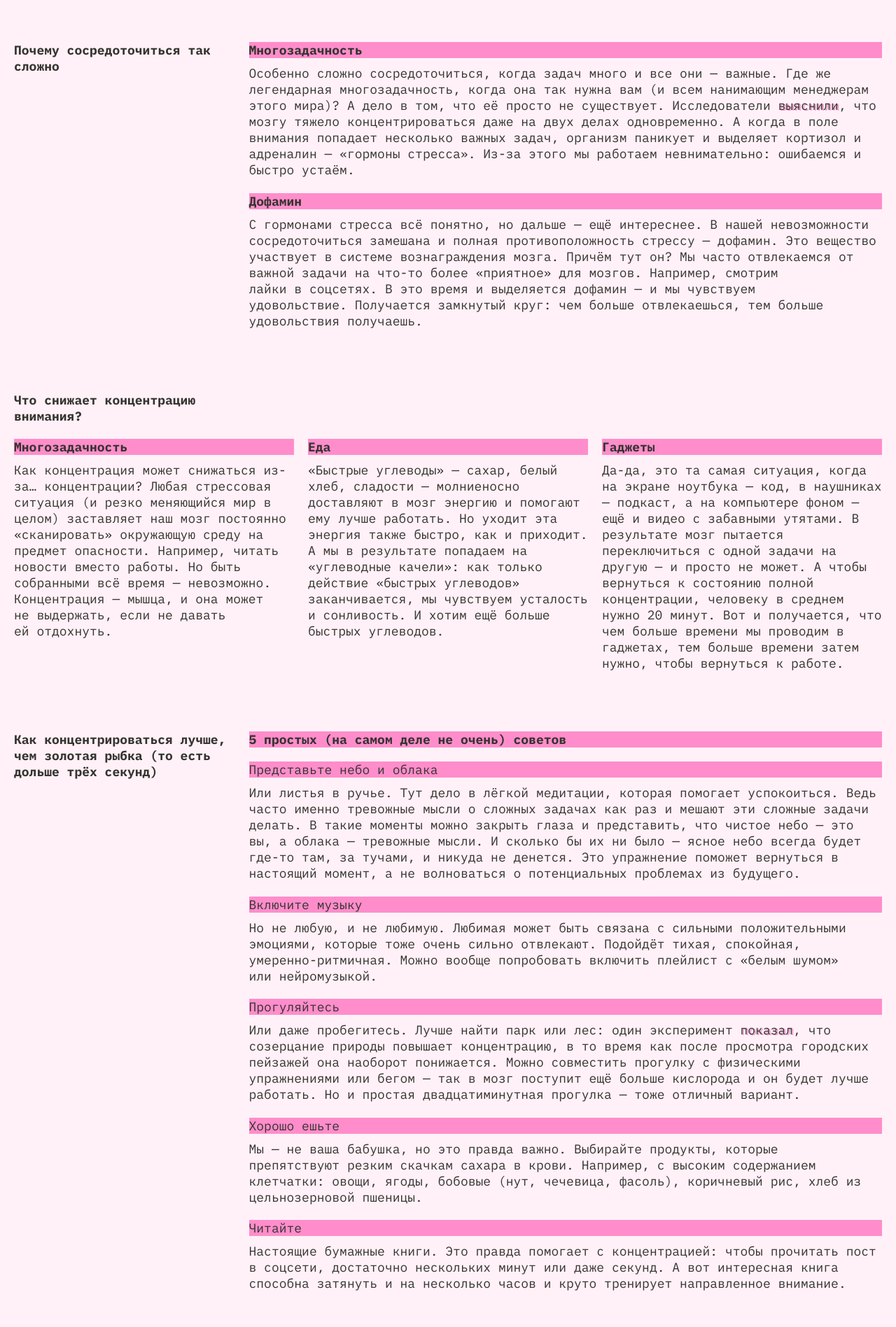
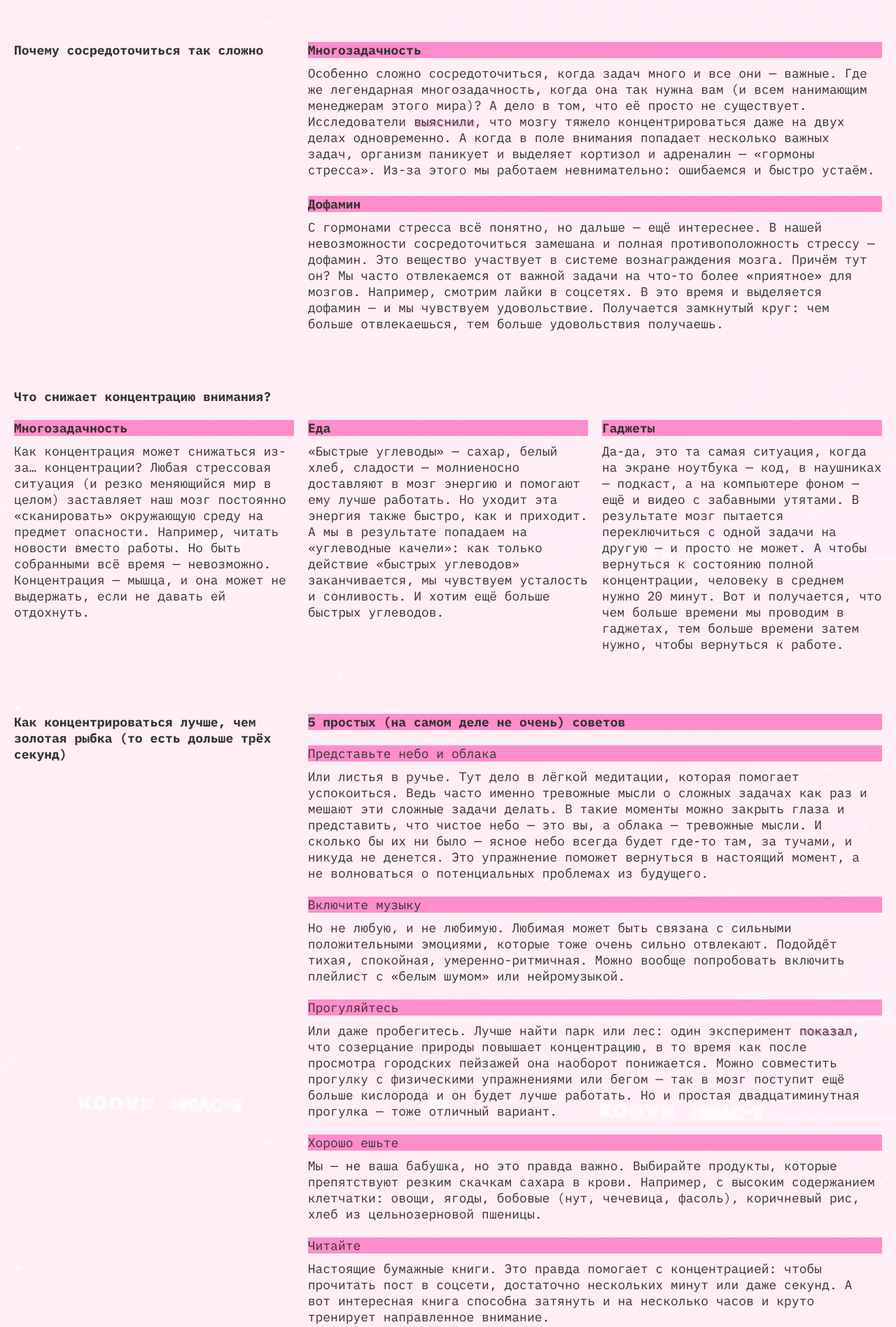
Before and after one commit to teshonok/slozhno-sosredotochitsya-fd, a plain HTML site: page index.html in a window 1280 px wide. Shown: the part 800-2696 px from the top of the page at 70% size. Drawn offline with Linux system fonts and the light colour scheme.

Commit message:
нафиг всё переписала на списки ура и подкорректировала под макет верстку qwq

```diff
--- a/index.html
+++ b/index.html
@@ -57,45 +57,52 @@
       </p>
     </header>
     <main class="main">
-      <section class="concentration-difficulty container">
-        <h2 class="section__title">
-          Почему сосредоточиться так <br />
-          сложно
-        </h2>
+      <section class="section-why container">
+        <h2 class="section__title">Почему сосредоточиться&nbsp;так сложно</h2>
+        <ul class="list">
+          <li class="list-item">
             <article class="card">
               <h3 class="content__title title-decor">Многозадачность</h3>
               <p class="content__text">
                 Особенно сложно сосредоточиться, когда задач много и все они —
-            важные. Где же легендарная многозадачность, когда она так нужна вам
-            (и всем нанимающим менеджерам этого мира)? А дело в том, что её
-            просто не существует. Исследователи
-            <a href="#" class="link">выяснили</a>, что мозгу тяжело
-            концентрироваться даже на двух делах одновременно. А когда в поле
-            внимания попадает несколько важных задач, организм паникует и
-            выделяет кортизол и адреналин — «гормоны стресса». Из-за этого мы
-            работаем невнимательно: ошибаемся и быстро устаём.
+                важные. Где же легендарная многозадачность, когда она так нужна
+                вам (и всем нанимающим менеджерам этого мира)? А дело в том, что
+                её просто не существует. Исследователи
+                <a href="https://dana.org/news-and-insights/" class="link"
+                  >выяснили</a
+                >, что мозгу тяжело концентрироваться даже на двух делах
+                одновременно. А когда в поле внимания попадает несколько важных
+                задач, организм паникует и выделяет кортизол и адреналин —
+                «гормоны стресса». Из-за этого мы работаем невнимательно:
+                ошибаемся и быстро устаём.
               </p>
             </article>
+          </li>
+          <li class="list-item">
             <article class="card">
               <h3 class="content__title title-decor">Дофамин</h3>
               <p class="content__text">
-            С гормонами стресса всё понятно, но дальше — ещё интереснее. В нашей
-            невозможности сосредоточиться замешана и полная противоположность
-            стрессу — дофамин. Это вещество участвует в системе вознаграждения
-            мозга. Причём тут он? Мы часто отвлекаемся от важной задачи на
-            что-то более «приятное» для мозгов. Например, смотрим лайки в
-            соцсетях. В это время и выделяется дофамин — и мы чувствуем
-            удовольствие. Получается замкнутый круг: чем больше отвлекаешься,
-            тем больше удовольствия получаешь.
+                С гормонами стресса всё понятно, но дальше — ещё интереснее. В
+                нашей невозможности сосредоточиться замешана и полная
+                противоположность стрессу — дофамин. Это вещество участвует в
+                системе вознаграждения мозга. Причём тут он? Мы часто
+                отвлекаемся от важной задачи на что-то более «приятное» для
+                мозгов. Например, смотрим лайки в соцсетях. В это время и
+                выделяется дофамин — и мы чувствуем удовольствие. Получается
+                замкнутый круг: чем больше отвлекаешься, тем больше удовольствия
+                получаешь.
               </p>
             </article>
+          </li>
+        </ul>
       </section>
-      <section class="concentration-killers container">
-        <h2 class="section__title">
-          Что снижает концентрацию<br />
-          внимания?
-        </h2>
-        <div class="container__killers">
+
+      <!-- *********** CAUSES ******** -->
+
+      <section class="section-causes container">
+        <h2 class="section__title">Что снижает концентрацию внимания?</h2>
+        <ul class="list">
+          <li class="list-item">
             <article class="card">
               <h3 class="content__title title-decor">Многозадачность</h3>
               <p class="content__text">
@@ -107,17 +114,21 @@
                 может не выдержать, если не давать ей отдохнуть.
               </p>
             </article>
+          </li>
+          <li class="list-item">
             <article class="card">
               <h3 class="content__title title-decor">Еда</h3>
               <p class="content__text">
                 «Быстрые углеводы» — сахар, белый хлеб, сладости — молниеносно
-              доставляют в мозг энергию и помогают ему лучше работать. Но уходит
-              эта энергия также быстро, как и приходит. А мы в результате
-              попадаем на «углеводные качели»: как только действие «быстрых
-              углеводов» заканчивается, мы чувствуем усталость и сонливость. И
-              хотим ещё больше быстрых углеводов.
+                доставляют в мозг энергию и помогают ему лучше работать. Но
+                уходит эта энергия также быстро, как и приходит. А мы в
+                результате попадаем на «углеводные качели»: как только действие
+                «быстрых углеводов» заканчивается, мы чувствуем усталость и
+                сонливость. И хотим ещё больше быстрых углеводов.
               </p>
             </article>
+          </li>
+          <li class="list-item">
             <article class="card">
               <h3 class="content__title title-decor">Гаджеты</h3>
               <p class="content__text">
@@ -125,14 +136,19 @@
                 наушниках — подкаст, а на компьютере фоном — ещё и видео с
                 забавными утятами. В результате мозг пытается переключиться с
                 одной задачи на другую — и просто не может. А чтобы вернуться к
-              состоянию полной концентрации, человеку в среднем нужно 20 минут.
-              Вот и получается, что чем больше времени мы проводим в гаджетах,
-              тем больше времени затем нужно, чтобы вернуться к работе.
+                состоянию полной концентрации, человеку в среднем нужно 20
+                минут. Вот и получается, что чем больше времени мы проводим в
+                гаджетах, тем больше времени затем нужно, чтобы вернуться к
+                работе.
               </p>
             </article>
-        </div>
+          </li>
+        </ul>
       </section>
-      <section class="concentration-solutions container">
+
+      <!-- ****** ADVICES ******** -->
+
+      <section class="section-advices container">
         <h2 class="section__title">
           Как концентрироваться лучше, чем золотая рыбка (то есть дольше трёх
           секунд)
@@ -141,21 +157,23 @@
           <h3 class="content__title title-decor">
             5 простых (на самом деле не очень) советов
           </h3>
+          <ul class="list">
+            <li class="list-item">
               <h4 class="content__subtitle title-decor">
                 Представьте небо и облака
               </h4>
               <p class="content__text">
-            Или листья в ручье. Тут дело в лёгкой медитации, которая помогает
-            успокоиться. Ведь часто именно тревожные мысли о сложных задачах как
-            раз и мешают эти сложные задачи делать. В такие моменты можно
-            закрыть глаза и представить, что чистое небо — это вы, а облака —
-            тревожные мысли. И сколько бы их ни было — ясное небо всегда будет
-            где-то там, за тучами, и никуда не денется. Это упражнение поможет
-            вернуться в настоящий момент, а не волноваться о потенциальных
-            проблемах из будущего.
+                Или листья в ручье. Тут дело в лёгкой медитации, которая
+                помогает успокоиться. Ведь часто именно тревожные мысли о
+                сложных задачах как раз и мешают эти сложные задачи делать. В
+                такие моменты можно закрыть глаза и представить, что чистое небо
+                — это вы, а облака — тревожные мысли. И сколько бы их ни было —
+                ясное небо всегда будет где-то там, за тучами, и никуда не
+                денется. Это упражнение поможет вернуться в настоящий момент, а
+                не волноваться о потенциальных проблемах из будущего.
               </p>
-        </article>
-        <article class="card">
+            </li>
+            <li class="list-item">
               <h4 class="content__subtitle title-decor">Включите музыку</h4>
               <p class="content__text">
                 Но не любую, и не любимую. Любимая может быть связана с сильными
@@ -163,38 +181,48 @@
                 Подойдёт тихая, спокойная, умеренно-ритмичная. Можно вообще
                 попробовать включить плейлист с «белым шумом» или нейромузыкой.
               </p>
-        </article>
-        <article class="card">
+            </li>
+            <li class="list-item">
               <h4 class="content__subtitle title-decor">Прогуляйтесь</h4>
               <p class="content__text">
                 Или даже пробегитесь. Лучше найти парк или лес: один эксперимент
-            <a href="#" class="link">показал</a>, что созерцание природы
-            повышает концентрацию, в то время как после просмотра городских
-            пейзажей она наоборот понижается. Можно совместить прогулку с
-            физическими упражнениями или бегом — так в мозг поступит ещё больше
-            кислорода и он будет лучше работать. Но и простая двадцатиминутная
-            прогулка — тоже отличный вариант.
+                <a
+                  href="https://www.sciencedirect.com/science/article/abs/pii/S0272494415000328"
+                  class="link"
+                  >показал</a
+                >, что созерцание природы повышает концентрацию, в то время как
+                после просмотра городских пейзажей она наоборот понижается.
+                Можно совместить прогулку с физическими упражнениями или бегом —
+                так в мозг поступит ещё больше кислорода и он будет лучше
+                работать. Но и простая двадцатиминутная прогулка — тоже отличный
+                вариант.
               </p>
-        </article>
-        <article class="card">
+            </li>
+            <li class="list-item">
               <h4 class="content__subtitle title-decor">Хорошо ешьте</h4>
               <p class="content__text">
                 Мы — не ваша бабушка, но это правда важно. Выбирайте продукты,
                 которые препятствуют резким скачкам сахара в крови. Например, с
-            высоким содержанием клетчатки: овощи, ягоды, бобовые (нут, чечевица,
-            фасоль), коричневый рис, хлеб из цельнозерновой пшеницы.
+                высоким содержанием клетчатки: овощи, ягоды, бобовые (нут,
+                чечевица, фасоль), коричневый рис, хлеб из цельнозерновой
+                пшеницы.
               </p>
-        </article>
-        <article class="card">
+            </li>
+            <li class="list-item">
               <h4 class="content__subtitle title-decor">Читайте</h4>
               <p class="content__text">
-            Настоящие бумажные книги. Это правда помогает с концентрацией: чтобы
-            прочитать пост в соцсети, достаточно нескольких минут или даже
-            секунд. А вот интересная книга способна затянуть и на несколько
-            часов и круто тренирует направленное внимание.
+                Настоящие бумажные книги. Это правда помогает с концентрацией:
+                чтобы прочитать пост в соцсети, достаточно нескольких минут или
+                даже секунд. А вот интересная книга способна затянуть и на
+                несколько часов и круто тренирует направленное внимание.
               </p>
+            </li>
+          </ul>
         </article>
       </section>
+
+      <!-- ******* GALLERY *********** -->
+
       <section class="gallery">
         <h2 class="content__title title-decor">А можно в картинках?</h2>
         <img
--- a/styles/light.css
+++ b/styles/light.css
@@ -23,7 +23,7 @@
     --section-title-color: #353430;
   }
 
-  .header__decorated-text {
+  .theme-auto .header__decorated-text {
     display: none;
   }
 }
--- a/styles/style.css
+++ b/styles/style.css
@@ -3,19 +3,16 @@
 .page {
   /* сохраните в разметке и стилях класс page у тега body. Он удобен, чтобы составлять селекторы для разных цветовых тем. */
   background-image: var(--cover-image);
+  background-color: var(--main-background-color);
   background-position: center;
   background-size: cover;
   background-repeat: no-repeat;
   background-attachment: fixed;
-  -webkit-text-wrap-style: pretty;
-  -moz-text-wrap-style: pretty;
-  text-wrap-style: pretty;
 }
 
 /* HEADER */
 
 .main {
-  background-color: var(--main-background-color);
   padding: 10px 10px 14px 10px;
 }
 
@@ -80,14 +77,19 @@
 .header__theme-menu-list {
   display: flex;
   flex-direction: column;
-  gap: 10px;
+  gap: 12px;
   margin-block-start: 64px;
   justify-self: end;
-  padding-inline-end: 8px;
+  padding-inline-end: 4px;
 }
 
 .header__theme-menu-item:hover {
   outline: 1px solid color-mix(in srgb, var(--button-color) 40%, transparent);
+}
+
+.header__theme-menu-item {
+  outline: 1px solid transparent;
+  transition: outline 0.3s ease;
 }
 
 .header__title {
@@ -95,11 +97,11 @@
   line-height: 83%;
   color: var(--primary-title-color);
   text-shadow: 4px 4px 0 var(--accent-color);
-  padding-block-start: 70px;
+  padding-block-start: 69px;
 }
 
 .header__subtitle {
-  margin-block-start: 53px;
+  margin-block-start: 54px;
   margin-block-end: 65px;
   font-weight: 700;
 }
@@ -108,6 +110,7 @@
   background-color: var(--accent-color);
   color: var(--title-decor-color);
   font-size: var(--main-font-size);
+  height: fit-content;
 }
 
 .header__theme-menu-button {
@@ -134,14 +137,20 @@
 .container {
   display: grid;
   grid-template-columns: 1fr;
-  gap: 25px;
+  gap: 20px;
   margin-block-end: 27px;
 }
 
-.container__killers {
+.section-causes .list {
   display: flex;
   flex-wrap: wrap;
-  gap: 20px;
+  gap: 26px;
+}
+
+.list {
+  display: flex;
+  flex-wrap: wrap;
+  gap: 26px;
 }
 
 .section__title {
@@ -159,20 +168,26 @@
   font-weight: 400;
 }
 
-.concentration-difficulty {
+.section-why {
   margin-block-start: 30px;
 }
 
-.concentration-killers {
-  margin-block-start: 56px;
+.section-causes {
+  margin-block-start: 59px;
 }
 
-.concentration-solutions {
-  margin-block-start: 57px;
+.section-advices {
+  margin-block-start: 55px;
 }
 
-.concentration-solutions .content__title {
-  margin-block-end: 20px;
+.section-advices .content__title {
+  margin-block-end: 22px;
+}
+
+.section-advices__list {
+  display: flex;
+  flex-direction: column;
+  gap: 25px;
 }
 
 /* LINKS */
@@ -195,7 +210,7 @@
   display: grid;
   grid-template-columns: 1fr;
   gap: 10px;
-  margin-block-start: 55px;
+  margin-block-start: 50px;
   margin-block-end: 28px;
 }
 
@@ -209,13 +224,13 @@
 
 .footer {
   block-size: 100vh;
+  min-block-size: 668px;
   display: flex;
   justify-content: center;
   align-items: center;
   font-size: var(--primary-title-font-size);
   color: var(--primary-title-color);
   text-shadow: 2px 2px 0 var(--accent-color);
-  background-color: var(--main-background-color);
 }
 
 /* MEDIA */
@@ -247,14 +262,14 @@
     grid-column: 1 / 3;
     grid-row: 2;
     margin-inline-start: -20px;
-    padding-block-start: 116px;
+    padding-block-start: 117px;
     font-size: var(--primary-title-font-size);
   }
 
   .header__subtitle {
     grid-column: 2;
     grid-row: 3;
-    margin-block-end: 163px;
+    margin-block-end: 164px;
   }
 
   .header__decorated-text {
@@ -280,40 +295,38 @@
 
   .container {
     display: grid;
-    grid-template-columns: minmax(min-content, 236px) 1fr;
-    grid-template-rows: min-content 1fr;
-    gap: 23px;
+    grid-template-columns: 1fr 2fr;
+    gap: 20px;
   }
 
-  .concentration-difficulty {
+  .section-why {
     margin-block-start: 41px;
   }
 
-  .concentration-killers {
-    margin-block-start: 87px;
+  .section-causes {
+    margin-block-start: 83px;
+    display: flex;
+    flex-wrap: wrap;
+    display: grid;
+    gap: 20px;
   }
 
-  .concentration-solutions {
-    margin-block-start: 88px;
+  .section-causes .list {
+    gap: 23px;
+    grid-column: 1 / 3;
+    grid-row: 2;
   }
 
-  .concentration-difficulty .card:nth-child(3) {
-    grid-column: 2;
+  .section-advices .content__title {
+    margin-block-end: 20px;
   }
 
-  .concentration-killers .card {
-    grid-column: 1 / 4;
+  .section-advices {
+    margin-block-start: 84px;
   }
 
-  .container__killers {
-    display: flex;
-    flex-wrap: wrap;
-    gap: 20px;
-    grid-column: 1 / 3;
-  }
-
-  .card {
-    grid-column: 2;
+  .section-advices .list {
+    gap: 24px;
   }
 
   /* media GALLERY */
@@ -321,8 +334,8 @@
   .gallery {
     grid-template-columns: repeat(3, 1fr);
     gap: 20px;
-    margin-block-start: 85px;
-    margin-block-end: 39px;
+    margin-block-start: 83px;
+    margin-block-end: 43px;
   }
 
   .content__title {
@@ -371,7 +384,8 @@
     flex-direction: row;
     justify-self: center;
     margin-block-start: 0;
-    gap: 12px;
+    gap: 18px;
+    padding-inline-end: 0;
   }
 
   .header__title {
@@ -414,47 +428,53 @@
 
   .container {
     display: grid;
-    grid-template-columns: minmax(min-content, 314px) 1fr;
-    grid-template-rows: min-content 1fr;
+    grid-template-columns: 1fr 2.06fr;
     gap: 21.5px;
   }
 
-  .card {
-    grid-column: 2;
-  }
-
-  .concentration-difficulty {
+  .section-why {
     margin-block-start: 40px;
   }
 
-  .concentration-killers {
-    margin-block-start: 90px;
+  .section-causes {
+    margin-block-start: 81px;
+    grid-template-columns: repeat(3, 1fr);
   }
 
-  .concentration-solutions {
-    margin-block-start: 86px;
+  .section-advices .content__title {
+    margin-block-end: 22px;
   }
 
-  .concentration-killers .section__title {
-    grid-column: 1 / 3;
-    grid-row: 1;
+  .section-advices {
+    margin-block-start: 88px;
   }
 
-  .container__killers {
-    display: flex;
-    flex-wrap: wrap;
-    gap: 20px;
-    grid-column: 1 / 3;
+  .section-advices .list {
+    gap: 22px;
   }
 
-  .concentration-killers .card {
+  .section-causes .list {
+    gap: 23px;
+    grid-column: 1 / 4;
+    grid-row: 2;
+  }
+
+  .section-causes .list-item {
     flex: 1;
+  }
+
+  .section-causes .list {
+    display: grid;
+    grid-template-columns: repeat(auto-fit, minmax(300px, 1fr));
+    grid-column: 1 / 4;
+    grid-row: 2;
+    gap: 20px;
   }
 
   .gallery {
     grid-template-columns: repeat(3, 1fr);
     gap: 20px;
-    margin-block-start: 85px;
+    margin-block-start: 83px;
     margin-block-end: 41px;
   }
 
```
Lines whose indentation alone changed are shown as unchanged.
